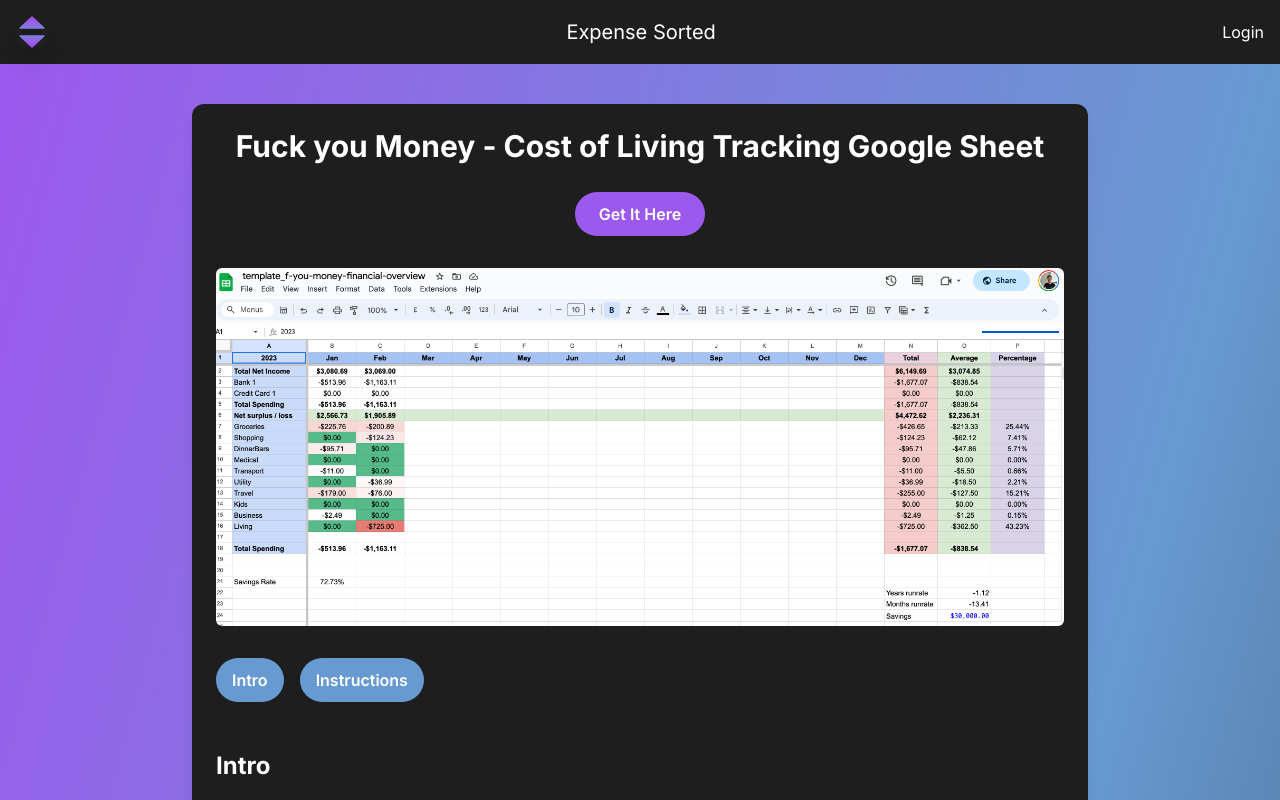
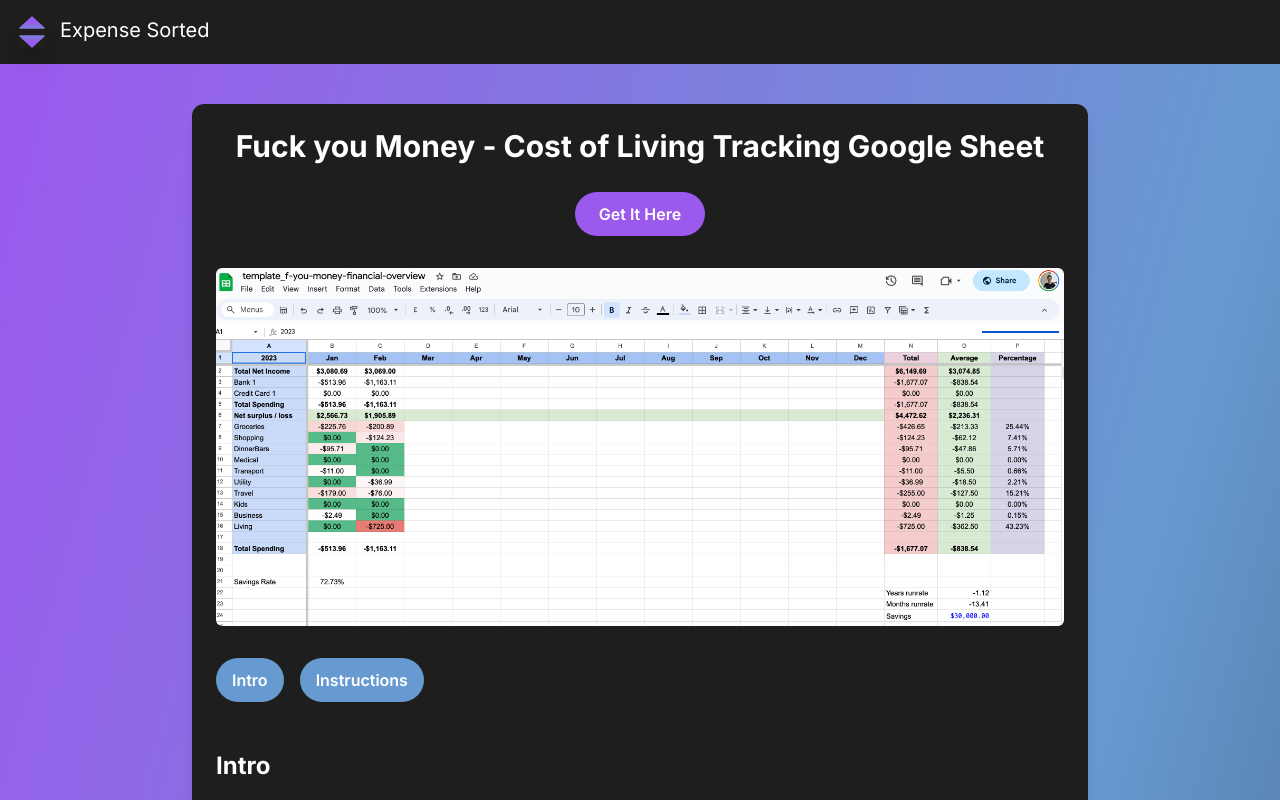
Before and after one commit to fstrauf/txClassify, a Next.js app: page /fuck-you-money-sheet in a window 1280 px wide. Shown: the top 800 px of the page. Built offline with nearby package versions, Linux system fonts and the light colour scheme.

Commit message:
hide login button

```diff
--- a/components/Header.js
+++ b/components/Header.js
@@ -1,11 +1,13 @@
 // components/Header.js
 import Image from "next/image";
 import Link from "next/link";
-import Login from './Login'
+import Login from "./Login";
 
 export default function Header() {
   return (
     <header className="w-full bg-[#1E1E1E] text-white p-4 flex items-center justify-between">
+      <div className="flex">
+        <Link href="/">
           <div className="relative">
             <Image
               width={32}
@@ -15,10 +17,14 @@ export default function Header() {
               alt="Token Editor Flow"
             />
           </div>
+        </Link>
+
         <h1 className="ml-3 text-xl">
           <Link href="/">Expense Sorted</Link>
         </h1>
-      <Login/>
+      </div>
+
+      {/* <Login /> */}
     </header>
   );
 }
```
Lines whose indentation alone changed are shown as unchanged.
